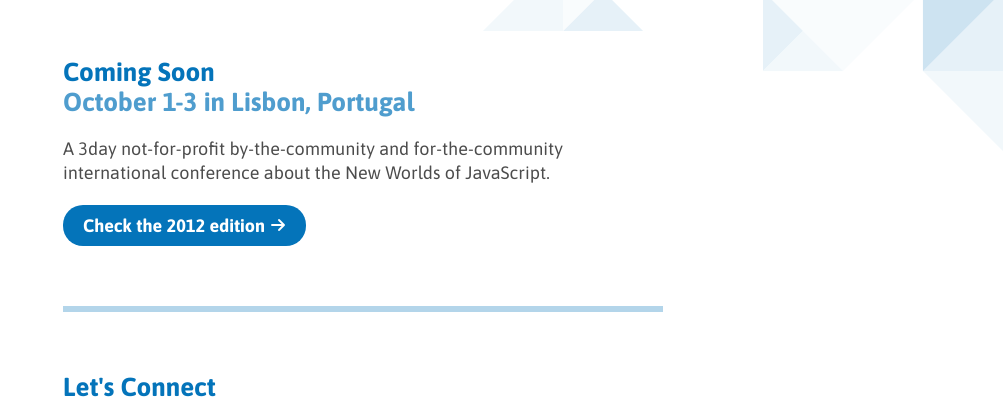
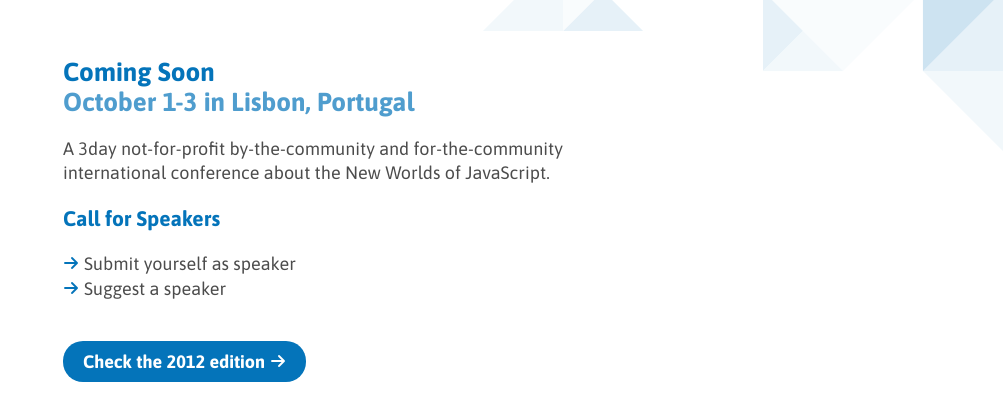
Before and after one commit to trodrigues/lxjs2013, a plain HTML site: page static/index.html in a window 1280 px wide. Shown: the part 249-667 px from the top of the page, without its empty margins (277-1280 px from the left). Drawn offline with nearby package versions, Linux system fonts and the light colour scheme.

Commit message:
Call for speaker links

```diff
--- a/static/index.html
+++ b/static/index.html
@@ -57,6 +57,11 @@
 					</hgroup>
 					<div class="mod-prose">
 						<p>A 3day not-for-profit by-the-community and for-the-community international conference about the New Worlds of JavaScript.</p>
+						<h3>Call for Speakers</h3>
+						<ul class="actions">
+							<li><a class="arr-right" href="https://docs.google.com/forms/d/1FZM0qebEzbjbUArQ4RUk0LsiVnIM2vmKpUz1VDupHkI/viewform">Submit yourself as speaker</a></li>
+							<li><a class="arr-right" href="https://docs.google.com/forms/d/1fzwGQPs8LfCtQyLfOu-EfntBke9mLvOnzSjJs65yiyU/viewform">Suggest a speaker</a></li>
+						</ul>
 						<p><a class="bttn" href="http://2012.lxjs.org/" title="LXJS 2012"><span class="arr-right">Check the 2012 edition</span></a></p>
 					</div>
 				</section>
--- a/static/sass/partials/_page.scss
+++ b/static/sass/partials/_page.scss
@@ -58,6 +58,10 @@
 	text-decoration: none;
 	position: relative;
 	top: 2px;
+}
+
+h1, h2, h3, h4, h5 {
+	color: $comp-color;
 }
 
 .bttn, a.bttn {
@@ -158,6 +162,22 @@
 		}
 
 	}
+	.actions {
+		list-style: none;
+		padding: 0;
+		margin: 0 0 40px 0;
+		a:before {
+			font-size: 16px;
+			color: $comp-color;
+			font-family: 'lxjs';
+			speak: none;
+			font-style: normal;
+			font-weight: normal;
+			-webkit-font-smoothing: antialiased;
+			content: '\e002';
+			margin: 0 5px 0 0;
+		}
+	}
 
 }
 
```
Also changed, not shown: static/compass_app_log.txt, static/css/app.css.
